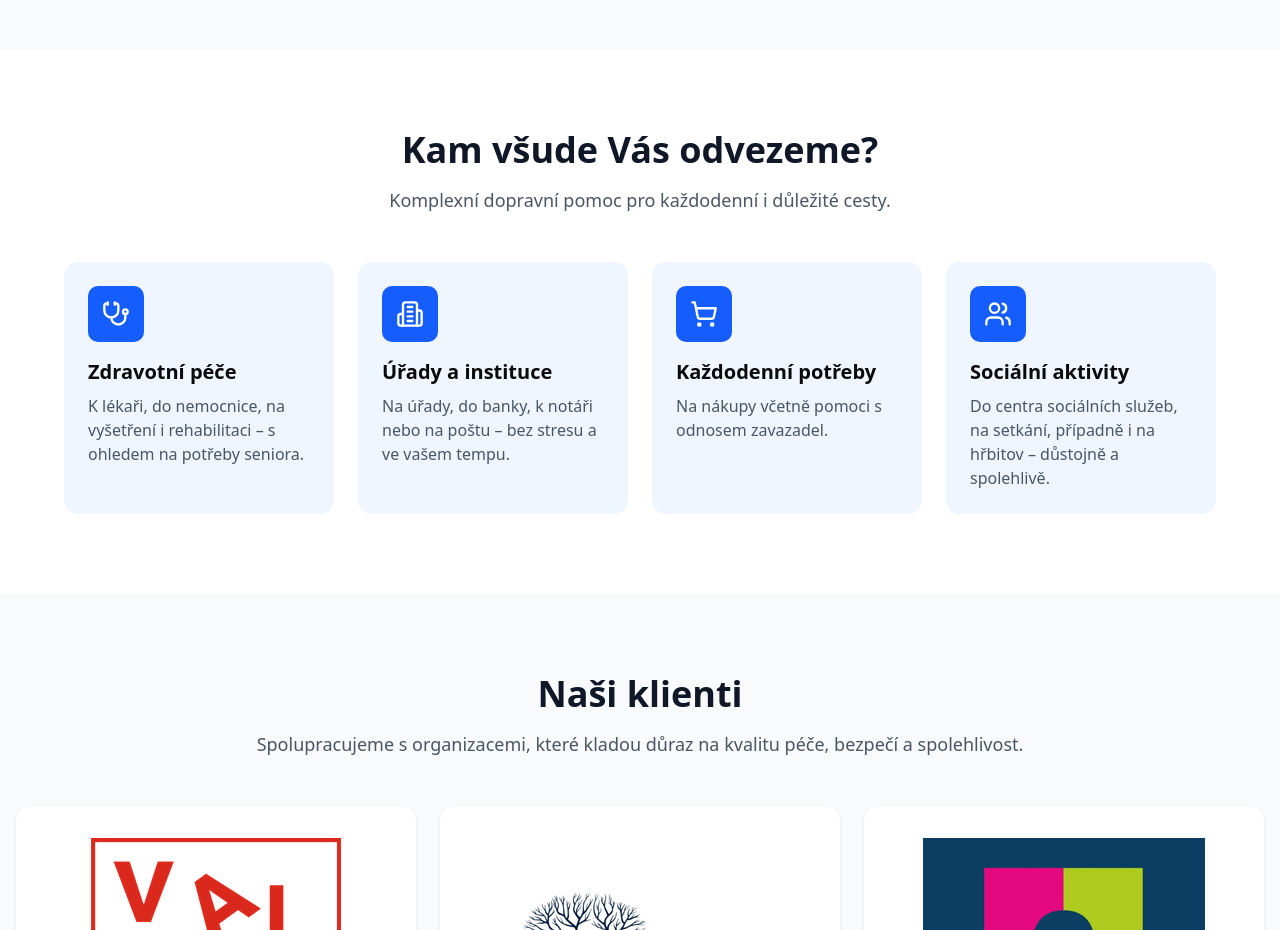
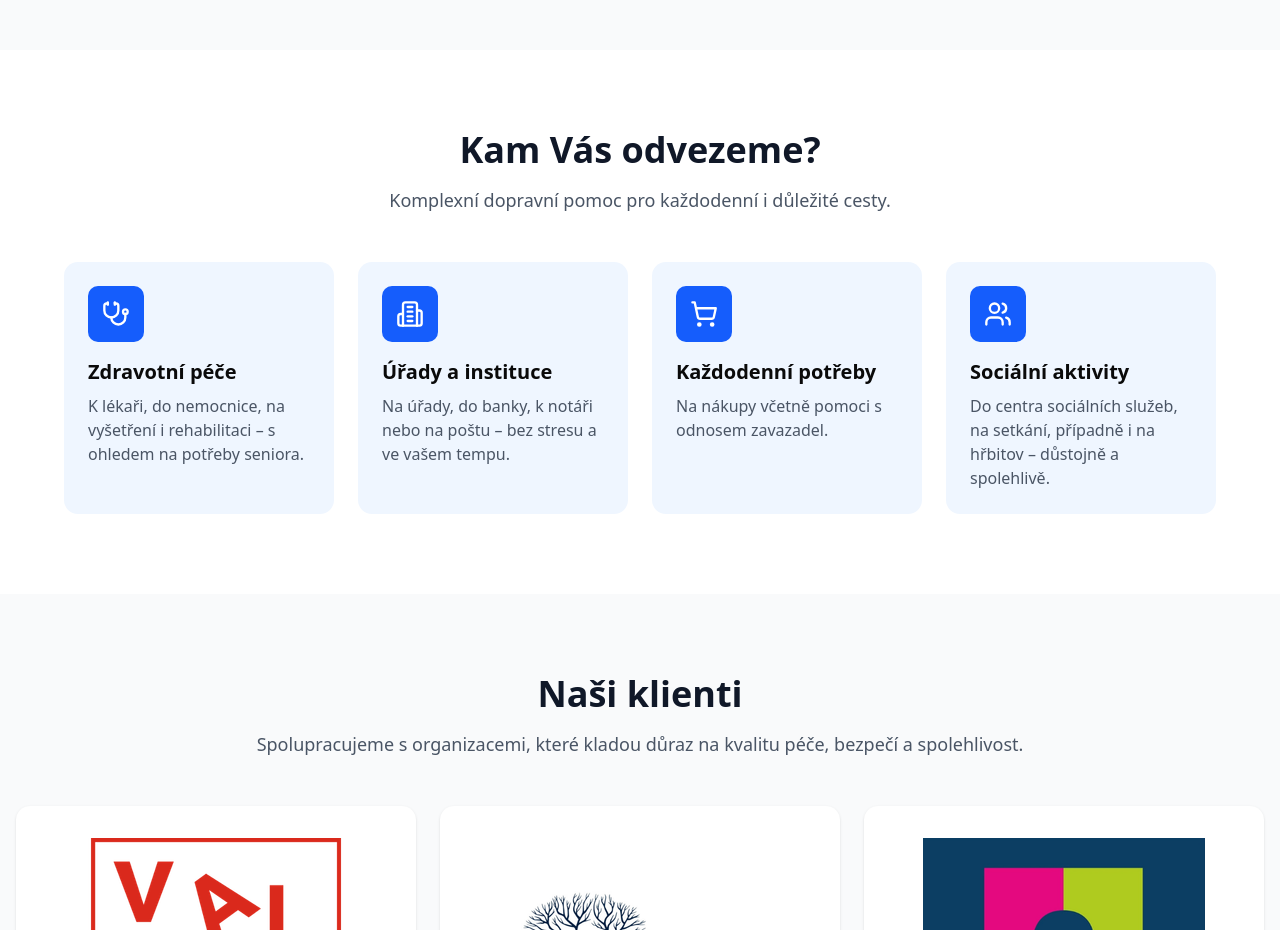
Before and after one commit to Agillis24/senior_taxi, a React (Vite) app: page / in a window 1280 px wide. Shown: the part 1640-2570 px from the top of the page. Built offline with nearby package versions, Linux system fonts and the light colour scheme.

Commit message:
Update Services.tsx

```diff
--- a/src/components/Services.tsx
+++ b/src/components/Services.tsx
@@ -29,7 +29,7 @@ export function Services() {
       <div className="container mx-auto px-4">
         <div className="text-center mb-12">
           <h2 className="text-3xl md:text-4xl font-bold text-gray-900 mb-4">
-            Kam všude Vás odvezeme?
+            Kam Vás odvezeme?
           </h2>
           <p className="text-lg text-gray-600 max-w-3xl mx-auto">
             Komplexní dopravní pomoc pro každodenní i důležité cesty.
```
